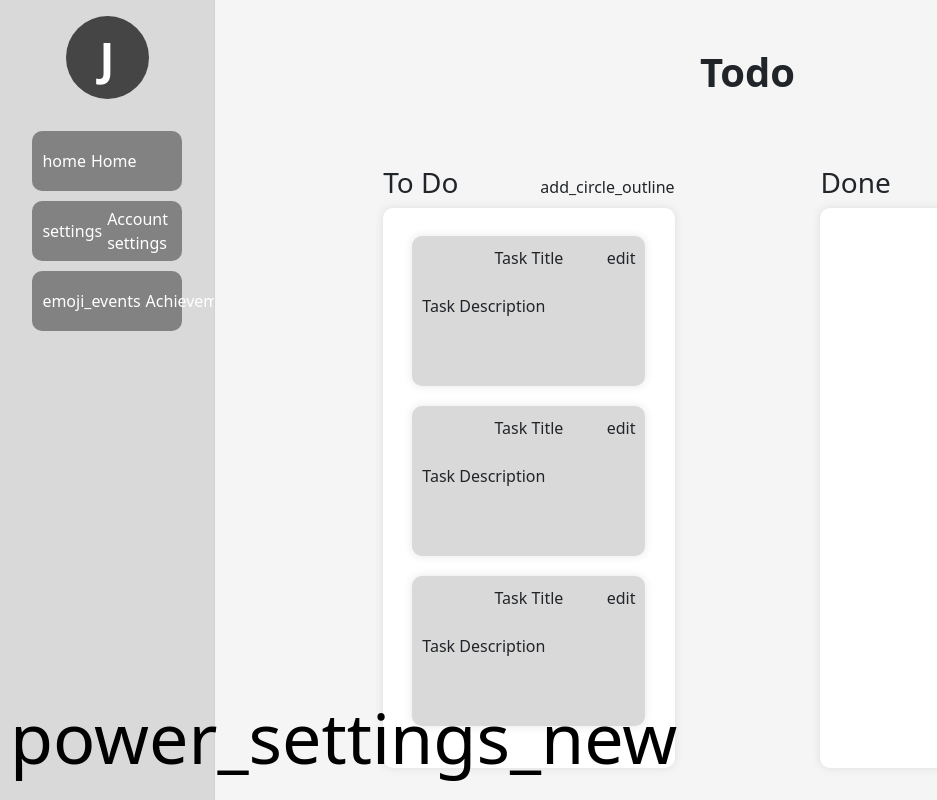
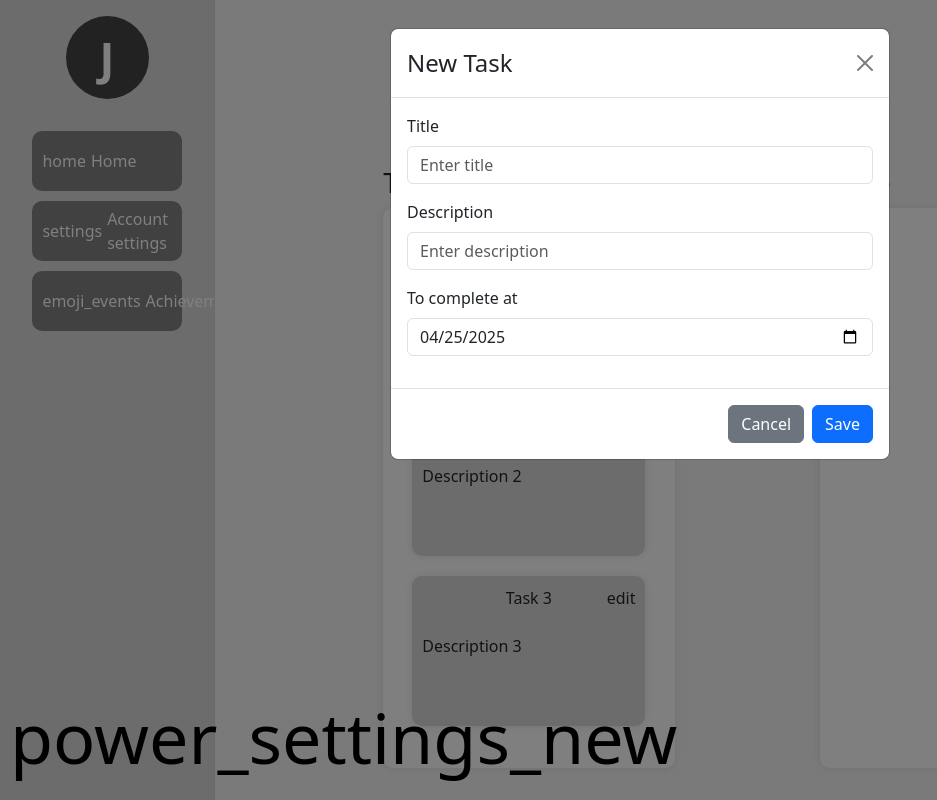
Before and after one commit to Supaishichikin/todolist-fullstack, a React (Create React App) app in the folder frontend/: page / in a window 1280 px wide. Both pictures are taken after a click on the element "add_circle_outline". Shown: the whole page, without its empty margins (0-937 px from the left). Built offline with nearby package versions, Linux system fonts and the light colour scheme; the HTML template or start-up script is replaced by a standard one.

Commit message:
add/update modals

```diff
--- a/frontend/src/components/cards/TaskCard.tsx
+++ b/frontend/src/components/cards/TaskCard.tsx
@@ -1,19 +1,27 @@
 import "../css/TaskCard.css";
+import TaskModals from "../modals/TaskModals";
+import { useState } from "react";
 
-export default function TaskCard(){
+export default function TaskCard(props:{id:string, title:string, description:string, to_complete_at:Date}){
+    const [showTaskModal, setShowTaskModal] = useState(false);
+
     return <div className="task-card">
         <div className="task-card-header">
             <div className="d-flex justify-content-center align-items-center">
-                <span className="task-card-title">Task Title</span>
-                <span className="material-icons task-card-icon flex-end">
+                <span className="task-card-title">{props.title}</span>
+                <span onClick={() => setShowTaskModal(true)}
+                className="material-icons task-card-icon flex-end">
                     edit
                 </span>
             </div>
         </div>
         <div className="task-card-body mt-4">
             <span className="task-card-description">
-                Task Description
+                {props.description}
             </span>
         </div>
+        <TaskModals new={false} show={showTaskModal} setShow={setShowTaskModal}
+        id={props.id} values={{title:props.title, description:props.description,
+        to_complete_at:props.to_complete_at}} />
     </div>
 }
--- a/frontend/src/components/modals/AddUpdateTaskModal.tsx
+++ /dev/null
@@ -1,4 +0,0 @@
-export default function AddUpdateTaskModal(){
-    return <>
-    </>
-}
--- /dev/null
+++ b/frontend/src/components/modals/TaskModals.tsx
@@ -0,0 +1,44 @@
+import { Form, Modal, Button } from "react-bootstrap";
+import { CreateTodo } from "../../types";
+import { useState } from "react";
+
+export default function TaskModals(props:{new:boolean, show:boolean, setShow:Function, id?:string, values?:CreateTodo}){
+    const [title, setTitle] = useState(props.values?.title??"");
+    const [description, setDescription] = useState(props.values?.description??"");
+    const [to_complete_at, setToCompleteAt] = useState(props.values?.to_complete_at?
+        props.values?.to_complete_at.toISOString().split('T')[0]:new Date().toISOString().split('T')[0]);
+
+    return <>
+        <Modal show={props.show} onHide={() => props.setShow(false)}>
+            <Modal.Header closeButton>
+                <Modal.Title>{props.new ? "New Task" : "Update Task"}</Modal.Title>
+            </Modal.Header>
+            <Modal.Body>
+                <Form>
+                    <Form.Group className="mb-3" controlId="title">
+                        <Form.Label>Title</Form.Label>
+                        <Form.Control type="text" value={title}
+                        onChange={(e) => setTitle(e.target.value)}
+                        placeholder="Enter title" />
+                    </Form.Group>
+                    <Form.Group className="mb-3" controlId="description">
+                        <Form.Label>Description</Form.Label>
+                        <Form.Control type="text" value={description}
+                        onChange={(e) => setDescription(e.target.value)}
+                        placeholder="Enter description" />
+                    </Form.Group>
+                    <Form.Group className="mb-3" controlId="to_complete_at">
+                        <Form.Label>To complete at</Form.Label>
+                        <Form.Control type="date"
+                        value={to_complete_at}
+                        onChange={(e) => setToCompleteAt(e.target.value)    } />
+                    </Form.Group>
+                </Form>
+            </Modal.Body>
+            <Modal.Footer>
+                <Button variant="secondary" onClick={() => props.setShow(false)}>Cancel</Button>
+                <Button variant="primary" onClick={() => props.setShow(false)}>Save</Button>
+            </Modal.Footer>
+        </Modal>
+    </>
+}
--- a/frontend/src/pages/HomeTodos.tsx
+++ b/frontend/src/pages/HomeTodos.tsx
@@ -1,22 +1,30 @@
 import { Container } from "react-bootstrap";
 import "../components/css/Home.css";
 import TaskCard from "../components/cards/TaskCard";
-
+import TaskModals from "../components/modals/TaskModals";
+import { CreateTodo } from "../types";
+import { useState } from "react";
 export default function HomeTodos() {
+    const [showTaskModal, setShowTaskModal] = useState(false);
+    const [newTask, setNewTask] = useState<CreateTodo>({
+        title: "",
+        description: "",
+        to_complete_at: new Date()
+    });
     return <Container className="home-container">
         <h1 className="text-center mt-5 todo-title">Todo</h1>
         <div className="todo-container">
             <div className="todo-column-container">
                 <div className="d-flex justify-content-between align-items-center">
                     <h3>To Do</h3>
-                    <span className="material-icons todo-add-icon">
+                    <span onClick={() => setShowTaskModal(true)} className="material-icons todo-add-icon">
                         add_circle_outline
                     </span>
                 </div>
                 <div className="todo-column py-2">
-                    <TaskCard />
-                    <TaskCard />
-                    <TaskCard />
+                    <TaskCard id="1" title="Task 1" description="Description 1" to_complete_at={new Date('2025-04-25T10:30:00')} />
+                    <TaskCard id="2" title="Task 2" description="Description 2" to_complete_at={new Date('2025-04-25T11:30:00')} />
+                    <TaskCard id="3" title="Task 3" description="Description 3" to_complete_at={new Date('2025-04-25T12:30:00')} />
                 </div>
             </div>
             <div className="todo-column-container">
@@ -25,6 +33,7 @@ export default function HomeTodos() {
 
                 </div>
             </div>
+            <TaskModals new={true} show={showTaskModal} setShow={setShowTaskModal} values={newTask} />
         </div>
     </Container>;
 }
```
